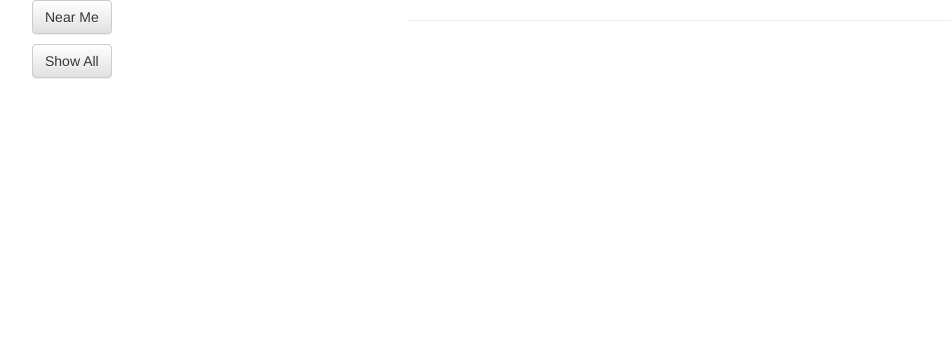
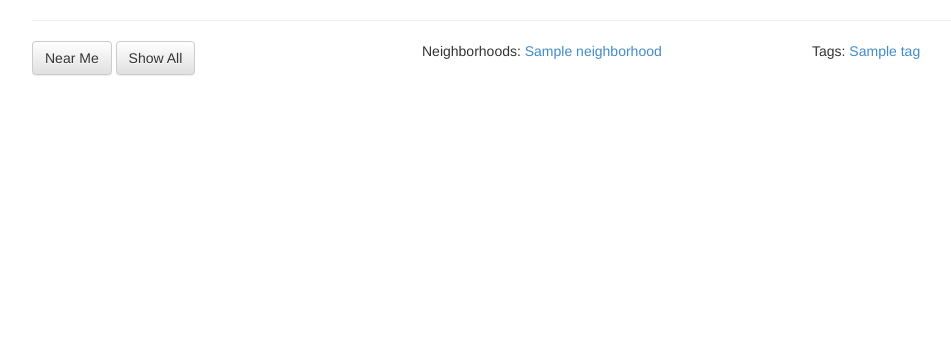
Before and after one commit to kpina2/datacrunch, a PHP site: page / in a window 1280 px wide. Shown: the part 450-800 px from the top of the page, without its empty margins (38-989 px from the left). Run offline with PHP 8.4, Linux system fonts and the light colour scheme; tables that the repository leaves empty or names only in its code hold one stand-in row (values such as "Sample post"); some libraries are stand-ins or nearby versions.

Commit message:
Add tags and neighborhoods

```diff
--- a/AjaxController.php
+++ b/AjaxController.php
@@ -14,6 +14,7 @@
 			$coords->lat = 36.174465;
 			$coords->lon = -86.767960;
 			$radius = 1;
+			$tag_id = "";
 
 			if(isset($postdata['coords']) && !empty($postdata['coords'])){
 				if(is_numeric($postdata['coords']['lat'])  && is_numeric($postdata['coords']['lon'])){
@@ -21,14 +22,22 @@
 					$coords->lon = $postdata['coords']['lon'];
 				}
 			}
+
 			if(isset($postdata['radius']) && !empty($postdata['radius'])){
 				if(is_numeric($postdata['radius'])){
 					$radius = $postdata['radius'];
 				}
 			}
 
+			if(isset($postdata['tag_id']) && !empty($postdata['tag_id'])){
+				if(is_numeric($postdata['tag_id'])){
+					$tag_id = $postdata['tag_id'];
+				}
+			}
+
 			$locationObj = new LocationManager;
-			$markers = $locationObj->findMarkers($coords, $radius);
+			$markers = $locationObj->findMarkers($coords, $radius, $tag_id);
+
 			echo json_encode($markers);
 		}
 	}
--- /dev/null
+++ b/NeighborhoodManager.php
@@ -0,0 +1,9 @@
+<?php
+	class NeighborhoodManager extends DBconnection{
+		function getAll(){
+			$sql = "SELECT * FROM neighborhood";
+			$stmt = $this->pdo->query($sql);
+	  		return $stmt->fetchAll(PDO::FETCH_ASSOC);
+		}
+	}
+?>
--- /dev/null
+++ b/TagManager.php
@@ -0,0 +1,9 @@
+<?php
+	class TagManager extends DBconnection{
+		function getAll(){
+			$sql = "SELECT * FROM tag";
+			$stmt = $this->pdo->query($sql);
+      		return $stmt->fetchAll(PDO::FETCH_ASSOC);
+		}
+	}
+?>
--- a/ajax.php
+++ b/ajax.php
@@ -2,13 +2,13 @@
 	require "DBconnection.php.inc";
 	require "AjaxController.php";
 	require "LocationManager.php";
-	$ajaxOjb = new AjaxController;
+	$ajaxCtlr = new AjaxController;
 
-	if(isset($_REQUEST['cmd']) && in_array($_REQUEST['cmd'], $ajaxOjb->commands)){
+	if(isset($_REQUEST['cmd']) && in_array($_REQUEST['cmd'], $ajaxCtlr->commands)){
 
 		switch ($_REQUEST['cmd']){
 			case "markers":
-				$ajaxOjb->getMarkers($_REQUEST);
+				$ajaxCtlr->getMarkers($_REQUEST);
 				break;
 		}
 	}else{
--- a/index.php
+++ b/index.php
@@ -1,3 +1,14 @@
+<?php
+  require "DBconnection.php.inc";
+  require "AjaxController.php";
+  require "TagManager.php";
+  require "NeighborhoodManager.php";
+  $tagMgr = new TagManager;
+  $tags = $tagMgr->getAll();
+
+  $neighborhoodMgr = new NeighborhoodManager;
+  $neighborhoods = $neighborhoodMgr->getAll();
+?>
 <!DOCTYPE html>
 <!--[if lt IE 7]>      <html class="no-js lt-ie9 lt-ie8 lt-ie7"> <![endif]-->
 <!--[if IE 7]>         <html class="no-js lt-ie9 lt-ie8"> <![endif]-->
@@ -43,10 +54,22 @@
             <span class="icon-bar"></span>
             <span class="icon-bar"></span>
           </button>
-          <a class="navbar-brand" href="#">Project name</a>
+          <a class="navbar-brand" href="#">Nashville Historic Markers</a>
         </div>
         <div class="navbar-collapse collapse">
-          <form class="navbar-form navbar-right" role="form">
+          <ul class="nav navbar-nav">
+            <li class="active"><a href="#">About</a></li>
+            <li><a href="#">Tags</a></li>
+            <li class="dropdown">
+            <a href="#" class="dropdown-toggle" data-toggle="dropdown">
+               More <b class="caret"></b>
+            </a>
+            <ul class="dropdown-menu">
+               <li><a href="#">Contact</a></li>
+            </ul>
+         </li>
+          </ul>
+          <<!-- form class="navbar-form navbar-right" role="form">
             <div class="form-group">
               <input type="text" placeholder="Email" class="form-control">
             </div>
@@ -54,7 +77,7 @@
               <input type="password" placeholder="Password" class="form-control">
             </div>
             <button type="submit" class="btn btn-success">Sign in</button>
-          </form>
+          </form> -->
         </div><!--/.navbar-collapse -->
       </div>
     </div>
@@ -65,17 +88,37 @@
     <div class="container">
       <!-- Example row of columns -->
       <div class="row">
-
         <div id="map-canvas"></div>
-
-        <div class="col-md-4">
-          <p><a class="btn btn-default" role="button" id='find-near-me'>Near Me</a></p>
-          <p><a class="btn btn-default" role="button" id='show-all'>Show All</a></p>
-        </div>
-
+      </div>
 
       <hr>
 
+      <div class="row">
+        <div class="col-md-4">
+          <a class="btn btn-default" role="button" id='find-near-me'>Near Me</a>
+          <a class="btn btn-default" role="button" id='show-all'>Show All</a>
+        </div>
+        <div class="col-md-4">
+          Neighborhoods:
+          <?php $count=0; ?>
+          <?php foreach($neighborhoods as $neighborhood): ?>
+              <a class='neighborhood-item' href='#' data-lat='<?php echo $neighborhood['lat']; ?>' data-lon='<?php echo $neighborhood['lon']; ?>'><?php echo $neighborhood['name']; ?></a>
+
+              <?php $count++; ?>
+              <?php echo ($count < count($neighborhoods) ? ",": ""); ?>
+          <?php endforeach; ?>
+        </div>
+
+        <div class="col-md-4">
+          Tags:
+          <?php $count=0; ?>
+          <?php foreach($tags as $tag): ?>
+
+              <a class='tag-item' href='#' data-tag_id='<?php echo $tag['id']; ?>'><?php echo $tag['name']; ?></a>
+              <?php $count++; ?>
+              <?php echo ($count < count($tags) ? ",": ""); ?>
+          <?php endforeach; ?>
+        </div>
       <footer>
 
       </footer>
@@ -105,20 +148,49 @@
             $().markerBrowser("init");
 
             $("#show-all").click(function(){
-              $().markerBrowser("getmarkers", {
+              $(this).markerBrowser("getmarkers", {
                 opt_radius: 10,
                 opt_zoom: 10,
-                use_user_position: false
+                use_user_position: false,
+                opt_tag: "",
+                override: false
               });
             });
 
             $("#find-near-me").click(function(){
-              $().markerBrowser("getmarkers", {
+              $(this).markerBrowser("getmarkers", {
                 opt_radius: 0.9,
                 opt_zoom: 13,
-                use_user_position: true
+                use_user_position: true,
+                opt_tag: "",
+                override: false
               });
             });
+
+            $(".tag-item").click(function(){
+              $(this).markerBrowser("getmarkers", {
+                opt_radius: 10,
+                opt_zoom: 10,
+                use_user_position: false,
+                opt_tag: $(this).attr("data-tag_id"),
+                override: false
+              });
+            });
+
+            $(".neighborhood-item").click(function(){
+              console.log($(this).attr("data-lat") + " " + $(this).attr("data-lon"));
+
+              $(this).markerBrowser("getmarkers", {
+                opt_radius: 0.5,
+                opt_zoom: 14,
+                use_user_position: false,
+                opt_lat: $(this).attr("data-lat"),
+                opt_lon: $(this).attr("data-lon"),
+                opt_tag: "",
+                override: true
+              });
+            });
+
           });
 
         </script>
--- a/js/plugins.js
+++ b/js/plugins.js
@@ -38,6 +38,7 @@
         opt_zoom: 11,
         opt_lat: 36.174465,
         opt_lon: -86.767960,
+        opt_tag: "",
         use_user_position: false
     };
 
@@ -97,10 +98,17 @@
             pos = new google.maps.LatLng(settings.opt_lat, settings.opt_lon);
             map.setCenter(pos);
             map.setZoom(settings.opt_zoom);
-        }   else{
+        }else{
+            if(settings.override){
+                pos = new google.maps.LatLng(settings.opt_lat, settings.opt_lon);
+                map.setCenter(pos);
+                map.setZoom(settings.opt_zoom);
+            }else{
                 pos = new google.maps.LatLng(settings.default_lat, settings.default_lon);
                 map.setCenter(pos);
                 map.setZoom(settings.opt_zoom);
+            }
+
         }
     }
 
@@ -127,9 +135,14 @@
             if(settings.use_user_position){
                 query_lat = settings.opt_lat;
                 query_lon = settings.opt_lon;
+            }else {
+                if(settings.override){
+                    query_lat = settings.opt_lat;
+                    query_lon = settings.opt_lon;
                 }else{
                     query_lat = settings.default_lat;
                     query_lon = settings.default_lon;
+                }
             }
 
             postdata = {
@@ -138,7 +151,8 @@
                   lat: query_lat,
                   lon: query_lon
                 },
-                radius: settings.opt_radius
+                radius: settings.opt_radius,
+                tag_id: settings.opt_tag
             };
             $.ajax({
                 url: settings.ajaxurl,
```
Also changed, not shown: LocationManager.php (+8 -1 lines). Lines whose indentation alone changed are shown as unchanged.
